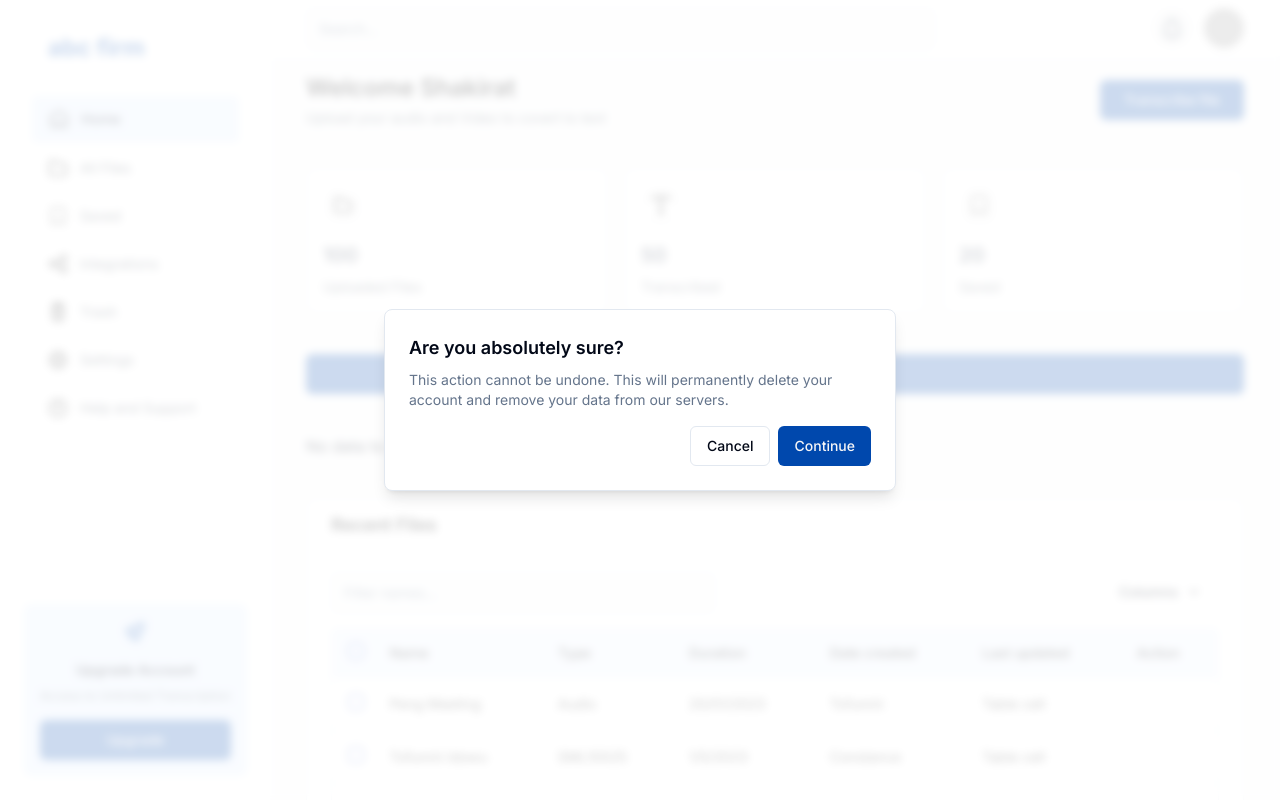
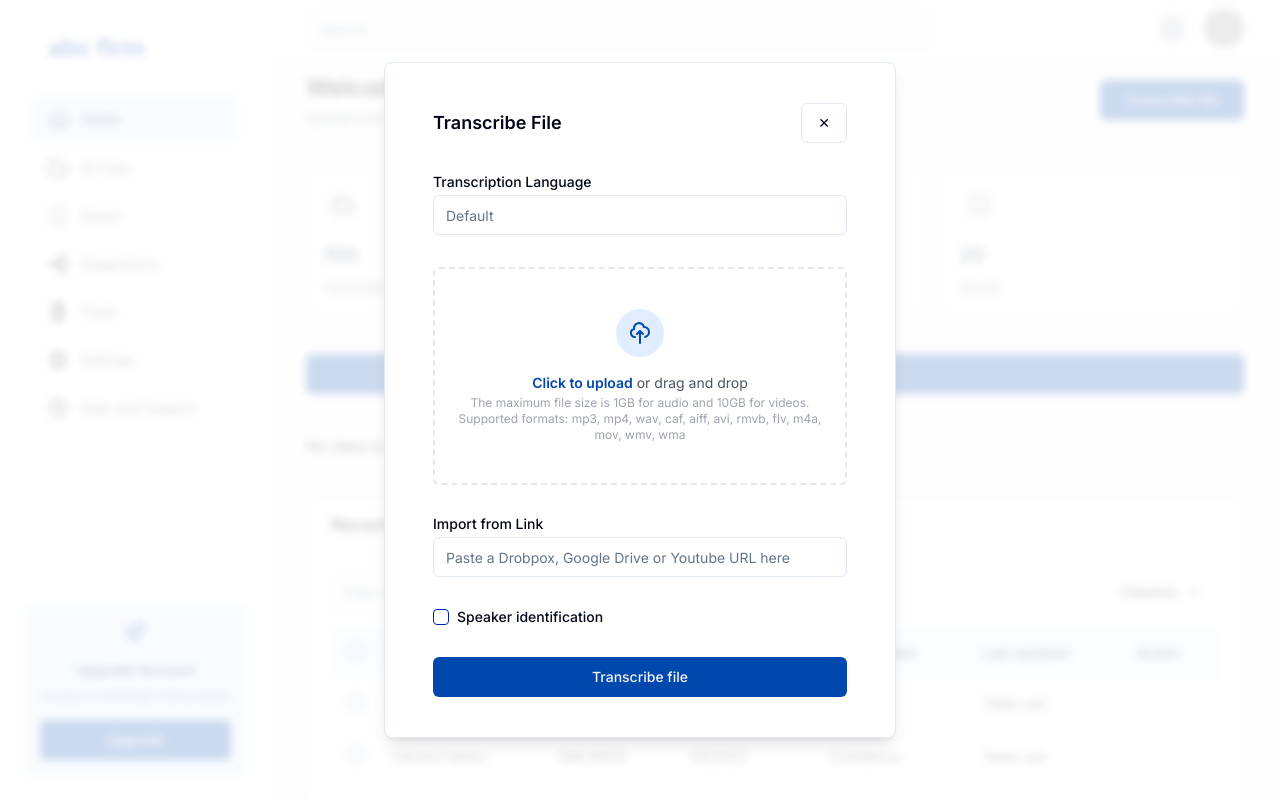
Before and after one commit to ayushsoni1010/textify, a Next.js app: page / in a window 1280 px wide. Both pictures are taken after a click on the button "Transcribe file". Shown: the top 800 px of the page. Built offline with nearby package versions, Linux system fonts and the light colour scheme; grey boxes are pictures that could not be loaded.

Commit message:
chore: transcriber modal

```diff
--- /dev/null
+++ b/src/components/Transcribe/index.tsx
@@ -0,0 +1,23 @@
+"use client";
+
+import { formStateAtom } from "@/services/transcription";
+import { useAtomValue } from "jotai";
+
+import TranscribeForm from "../form/transcribe-form";
+import TranscriptionEditForm from "../form/transcription-edit-form";
+
+const Transcribe = () => {
+  const formState = useAtomValue(formStateAtom);
+
+  return (
+    <div>
+      {formState === "transcribe" ? (
+        <TranscribeForm />
+      ) : (
+        <TranscriptionEditForm />
+      )}
+    </div>
+  );
+};
+
+export default Transcribe;
--- a/src/components/TranscriberModal/index.tsx
+++ b/src/components/TranscriberModal/index.tsx
@@ -1,38 +1,272 @@
-import React from "react";
+"use client";
+
+import React, { useState, useEffect, useRef } from "react";
 import {
   Modal,
   ModalAction,
   ModalCancel,
   ModalContent,
-  ModalDescription,
   ModalFooter,
   ModalHeader,
   ModalTitle,
   ModalTrigger,
 } from "@/components/ui/modal";
 import { Button } from "@/components/ui/button";
+import { Input } from "@/components/ui/input";
+import { Checkbox } from "@/components/ui/checkbox";
+import { Skeleton } from "@/components/ui/skeleton";
 
-const TransscriberModal = () => {
+const TranscriberModal = ({
+  text,
+  setText,
+  loading,
+  setLoading,
+}: {
+  text: string;
+  setText: any;
+  loading: boolean;
+  setLoading: any;
+}) => {
+  const [selectedFile, setSelectedFile] = useState<any>(null);
+  const [formData, setFormData] = useState<any>(null);
+  const [files, setFiles] = useState<any>([]);
+
+  const [dragActive, setDragActive] = useState<boolean>(false);
+  const inputRef = useRef<any>(null);
+
+  function handleDrop(e: any) {
+    e.preventDefault();
+    e.stopPropagation();
+    setDragActive(false);
+    if (e.dataTransfer.files && e.dataTransfer.files[0]) {
+      for (let i = 0; i < e.dataTransfer.files["length"]; i++) {
+        setFiles((prevState: any) => [...prevState, e.dataTransfer.files[i]]);
+      }
+    }
+  }
+
+  function handleDragLeave(e: any) {
+    e.preventDefault();
+    e.stopPropagation();
+    setDragActive(false);
+  }
+
+  function handleDragOver(e: any) {
+    e.preventDefault();
+    e.stopPropagation();
+    setDragActive(true);
+  }
+
+  function handleDragEnter(e: any) {
+    e.preventDefault();
+    e.stopPropagation();
+    setDragActive(true);
+  }
+
+  function removeFile(_fileName: any, idx: any) {
+    const newArr = [...files];
+    newArr.splice(idx, 1);
+    setFiles([]);
+    setFiles(newArr);
+  }
+
+  function openFileExplorer() {
+    inputRef.current.value = "";
+    inputRef.current.click();
+  }
+
+  const handleFileChange = (event: any) => {
+    const file = event.target.files?.[0] || null;
+    setSelectedFile(file);
+  };
+
+  useEffect(() => {
+    if (selectedFile) {
+      console.log("Selected file");
+      const data = new FormData();
+      data.append("file", selectedFile);
+      data.append("model", "whisper-1");
+      data.append("language", "en");
+      setFormData(data);
+      console.log(formData, "formData");
+      console.log(selectedFile, "selectedFile");
+      console.log(text, "text");
+    }
+  }, [selectedFile]);
+
+  const handleSubmit = async () => {
+    setLoading(true);
+    console.log("Submit");
+
+    if (!selectedFile && files.length === 0) {
+      console.log("No files selected");
+      setLoading(false);
+      return new Error("Please select a file to transcibe");
+    }
+
+    try {
+      console.log("Fetching audio");
+
+      const response = await fetch(
+        "https://api.openai.com/v1/audio/transcriptions",
+        {
+          headers: {
+            Authorization: `Bearer ${process.env.NEXT_PUBLIC_OPENAI_API_KEY}`,
+          },
+          method: "POST",
+          body: formData,
+        }
+      );
+
+      if (response.ok) {
+        const data = await response.json();
+        setText(data.text);
+        setLoading(false);
+        console.log("response is okay now waiting for response");
+      } else {
+        // Handle the error here
+        console.error("Error occurred during conversion");
+      }
+    } catch (error) {
+      console.error(error);
+    } finally {
+      setLoading(false);
+    }
+  };
+
   return (
     <Modal>
       <ModalTrigger asChild>
         <Button className="bg-[#0048AD] px-6 py-4">Transcribe file</Button>
       </ModalTrigger>
-      <ModalContent>
-        <ModalHeader>
-          <ModalTitle>Are you absolutely sure?</ModalTitle>
-          <ModalDescription>
-            This action cannot be undone. This will permanently delete your
-            account and remove your data from our servers.
-          </ModalDescription>
+      <ModalContent className="py-10 px-12 w-12">
+        <ModalHeader className="flex flex-col gap-6">
+          <div className="flex justify-between items-center">
+            <ModalTitle>Transcribe File</ModalTitle>
+            <ModalCancel>&#x2715;</ModalCancel>
+          </div>
+          <div className="flex flex-col gap-8">
+            <div className="grid w-full items-center gap-1.5">
+              <label
+                htmlFor="email"
+                className="text-sm font-medium leading-none peer-disabled:cursor-not-allowed peer-disabled:opacity-70"
+              >
+                Transcription Language
+              </label>
+              <Input type="email" id="email" placeholder="Default" />
+            </div>
+            <div className="max-w-2xl">
+              <form
+                onDragEnter={handleDragEnter}
+                onSubmit={(e) => e.preventDefault()}
+                onDrop={handleDrop}
+                onDragLeave={handleDragLeave}
+                onDragOver={handleDragOver}
+              >
+                <div
+                  className="flex justify-center w-full transition bg-white border-2 border-gray-200 border-dashed rounded-md appearance-none cursor-pointer hover:border-gray-300 focus:outline-none px-4 py-10"
+                  onClick={openFileExplorer}
+                >
+                  <span className="flex flex-col justify-center items-center gap-4">
+                    <span className="w-12 h-12 p-3 rounded-full bg-[#E0EDFF]">
+                      <svg
+                        xmlns="http://www.w3.org/2000/svg"
+                        className="w-6 h-6"
+                        fill="none"
+                        viewBox="0 0 24 24"
+                        stroke="#0048AD"
+                        strokeWidth="2"
+                      >
+                        <path
+                          strokeLinecap="round"
+                          strokeLinejoin="round"
+                          d="M7 16a4 4 0 01-.88-7.903A5 5 0 1115.9 6L16 6a5 5 0 011 9.9M15 13l-3-3m0 0l-3 3m3-3v12"
+                        />
+                      </svg>
+                    </span>
+                    <div className="flex flex-col justify-center items-center">
+                      <span className="font-semibold text-sm text-[#0048AD]">
+                        Click to upload
+                        <span className="text-gray-600 text-sm font-normal">
+                          {" "}
+                          or drag and drop
+                        </span>
+                      </span>
+                      <span className="text-center mt-0.5">
+                        <p className="text-gray-400 text-xs">
+                          The maximum file size is 1GB for audio and 10GB for
+                          videos.
+                        </p>
+                        <p className="text-gray-400 text-xs">
+                          Supported formats: mp3, mp4, wav, caf, aiff, avi,
+                          rmvb, flv, m4a, mov, wmv, wma
+                        </p>
+                      </span>
+                      {selectedFile && (
+                        <p className="mt-4 text-sm">{selectedFile?.name}</p>
+                      )}
+                      {files.length > 0 && (
+                        <div className="flex flex-col items-center p-3">
+                          {files.map((file: any, idx: number) => (
+                            <div key={idx} className="flex flex-row space-x-5">
+                              <span>{file.name}</span>
+                              <span
+                                className="text-red-500 cursor-pointer"
+                                onClick={() => removeFile(file.name, idx)}
+                              >
+                                remove
+                              </span>
+                            </div>
+                          ))}
+                        </div>
+                      )}
+                    </div>
+                  </span>
+                </div>
+                <Input
+                  className="hidden"
+                  type="file"
+                  name="audio"
+                  accept="audio/*"
+                  ref={inputRef}
+                  multiple={true}
+                  onChange={handleFileChange}
+                />
+              </form>
+            </div>
+            <div className="grid w-full items-center gap-1.5">
+              <label
+                htmlFor="email"
+                className="text-sm font-medium leading-none peer-disabled:cursor-not-allowed peer-disabled:opacity-70"
+              >
+                Import from Link
+              </label>
+              <Input
+                type="email"
+                id="email"
+                placeholder="Paste a Drobpox, Google Drive or Youtube URL here"
+              />
+            </div>
+            <div className="flex items-center gap-2">
+              <Checkbox id="speaker" />
+              <label
+                htmlFor="email"
+                className="text-sm font-medium leading-none peer-disabled:cursor-not-allowed peer-disabled:opacity-70"
+              >
+                Speaker identification
+              </label>
+            </div>
+          </div>
         </ModalHeader>
-        <ModalFooter>
-          <ModalCancel>Cancel</ModalCancel>
-          <ModalAction className="bg-[#0048AD]">Continue</ModalAction>
+        <ModalFooter className="mt-4">
+          {loading && <Skeleton className="w-[100px] h-[20px] rounded-full" />}
+          <ModalAction className="bg-[#0048AD] w-full" onClick={handleSubmit}>
+            Transcribe file
+          </ModalAction>
         </ModalFooter>
       </ModalContent>
     </Modal>
   );
 };
 
-export default TransscriberModal;
+export default TranscriberModal;
```
